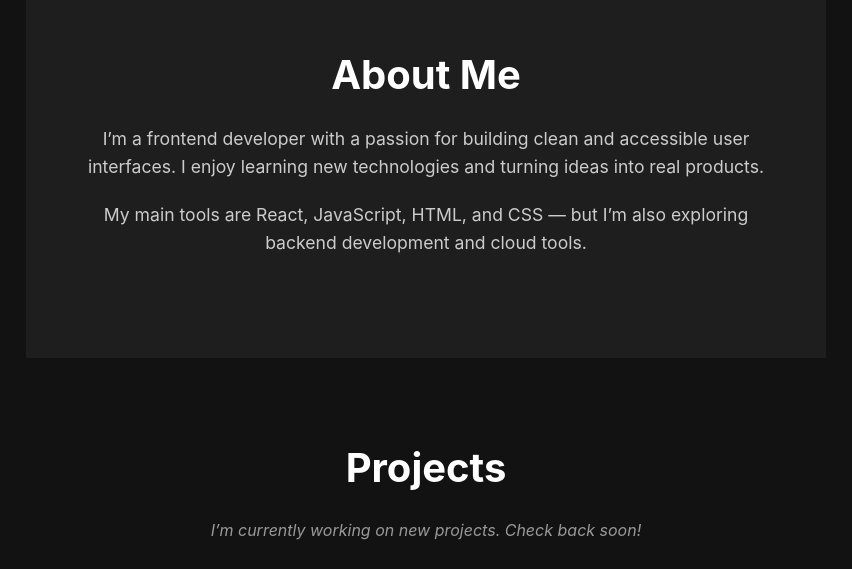
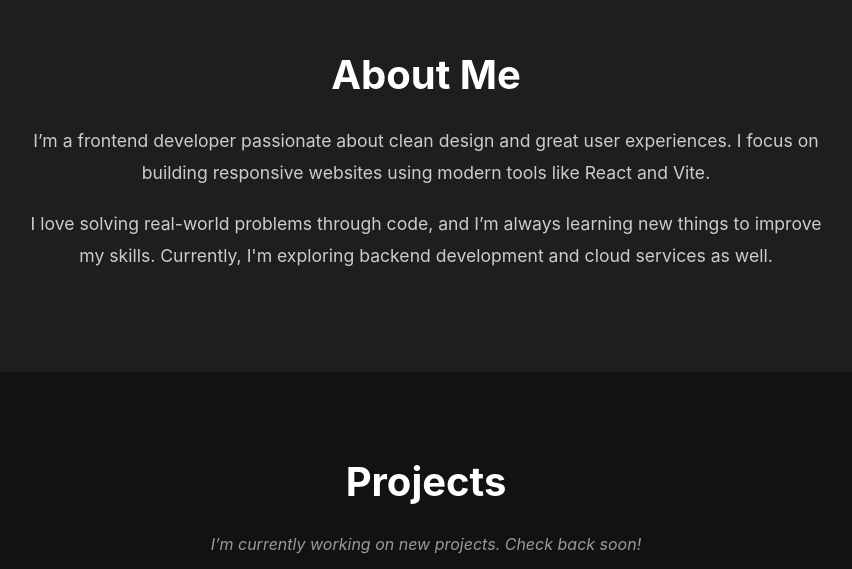
Before and after one commit to guillermoguevara887/my-portfolio, a React (Vite) app: page / in a window 1280 px wide. Shown: the part 912-1481 px from the top of the page, without its empty margins (214-1066 px from the left). Built offline with nearby package versions, Linux system fonts and the light colour scheme.

Commit message:
Improve About section layout and animation

```diff
--- a/pages/About.jsx
+++ b/pages/About.jsx
@@ -1,14 +1,17 @@
 const About = () => {
     return (
-        <section id="about" className="about-section">
-            <h2>About Me</h2>
-            <p>
-                I’m a frontend developer with a passion for building clean and accessible user interfaces.
-                I enjoy learning new technologies and turning ideas into real products.
-            </p>
-            <p>
-                My main tools are React, JavaScript, HTML, and CSS — but I’m also exploring backend development and cloud tools.
-            </p>
+        <section id="about" className="about-section" data-aos="fade-left">
+            <div className="about-content">
+                <h2>About Me</h2>
+                <p>
+                    I’m a frontend developer passionate about clean design and great user experiences.
+                    I focus on building responsive websites using modern tools like React and Vite.
+                </p>
+                <p>
+                    I love solving real-world problems through code, and I’m always learning new things to improve my skills.
+                    Currently, I'm exploring backend development and cloud services as well.
+                </p>
+            </div>
         </section>
     );
 };
--- a/src/App.css
+++ b/src/App.css
@@ -77,23 +77,30 @@
   background-color: #1e1e1e;
   padding: 80px 40px;
   color: #f1f1f1;
-  text-align: center;
-  max-width: 800px;
-  margin: 0 auto;
+  display: flex;
+  justify-content: center;
 }
 
-.about-section h2 {
+.about-content {
+  max-width: 800px;
+  text-align: center;
+}
+
+.about-content h2 {
   font-size: 2.5rem;
   margin-bottom: 20px;
   color: #ffffff;
 }
 
-.about-section p {
+.about-content p {
   font-size: 1.1rem;
-  line-height: 1.6;
+  line-height: 1.8;
   color: #cccccc;
   margin-bottom: 20px;
 }
+
+
+
 
 /* ===== PROJECTS SECTION ===== */
 .projects-section {
@@ -282,6 +289,10 @@
     animation-delay: 0.4s;
   }
 
+  .about-content {
+    padding: 0 10px;
+  }
+
   @keyframes fadeIn {
     0% {
       opacity: 0;
```
